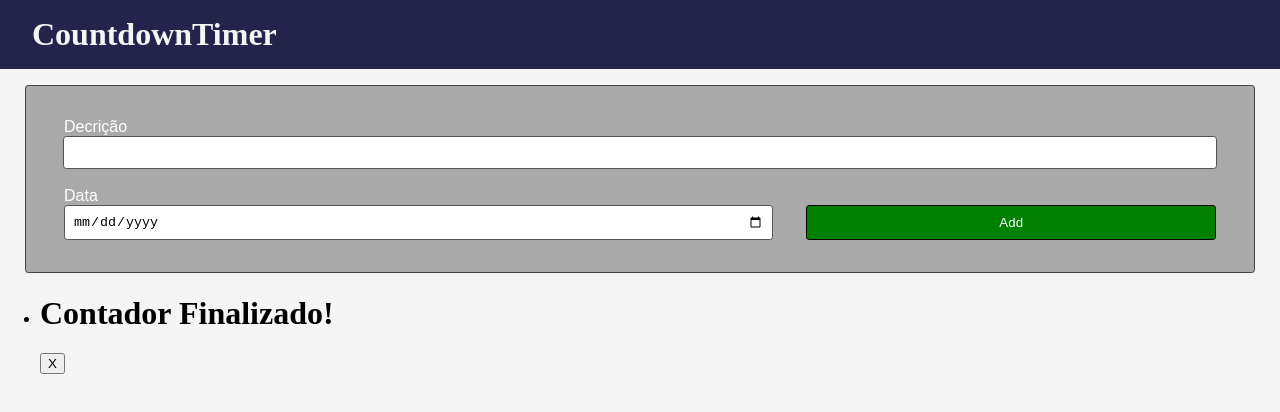
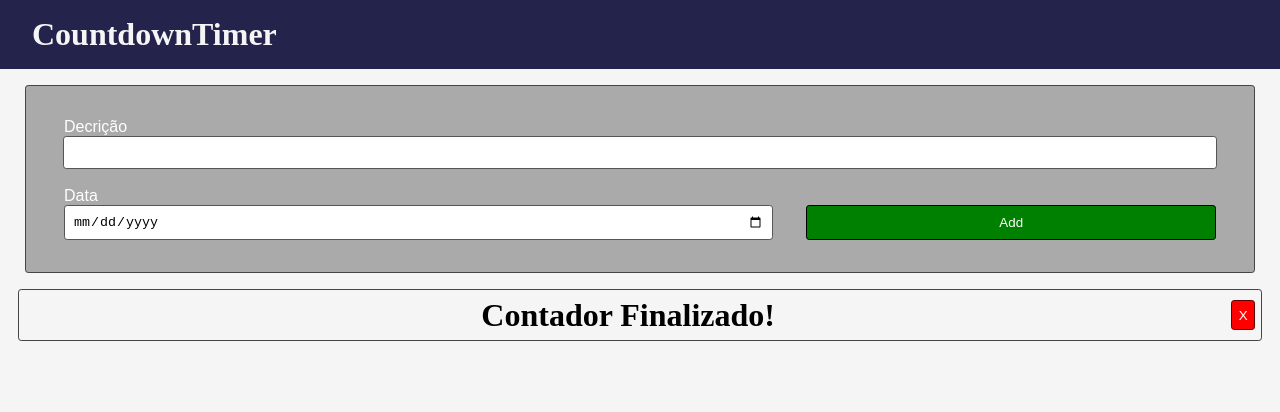
Before and after one commit to LeoniTeixeira/countdown-timer, a React (Create React App) app: page / in a window 1280 px wide. Both pictures are taken after typing "2020-01-15" into the empty fields and a click on the button "Add". Shown: the top 412 px of the page. Built offline with nearby package versions, Linux system fonts and the light colour scheme.

Commit message:
conclusao do estilo

```diff
--- a/src/components/InputBox/InputBox.jsx
+++ b/src/components/InputBox/InputBox.jsx
@@ -1,4 +1,4 @@
-import React, { useState, useEffect } from 'react';
+import React, { useState } from 'react';
 
 import './InputBox.css'
 
@@ -23,8 +23,6 @@ function InputBox(props) {
     console.log(e.target.value)
   }
 
-  // useEffect(() => {date;}, [date])
-
   return (
     <>
       <div className='container'>
@@ -34,7 +32,7 @@ function InputBox(props) {
         <label htmlFor='date'>Data</label>
         <div className='row'>
           <input onChange={listenDate} value={date} className='input-date' type="date" id='date'/>
-          <button type='submit' onClick={newTimer} className='add-btn'>Add</button>
+          <button onClick={newTimer} className='add-btn'>Add</button>
         </div>
       </div>
     </>
--- /dev/null
+++ b/src/components/ListTimerItem/ListTimerItem.css
@@ -0,0 +1,7 @@
+.list-style{
+    margin: 0;
+    padding: 0;
+    list-style: none;
+    width: 98vw;
+    margin: auto;
+}
--- a/src/components/ListTimerItem/ListTimerItem.jsx
+++ b/src/components/ListTimerItem/ListTimerItem.jsx
@@ -1,11 +1,11 @@
 import React from 'react';
 import TimerItem from '../TimerItem/TimerItem';
 
-// import { Container } from './styles';
+import './ListTimerItem.css'
 
 function ListTimerItem(props) {
   return (
-    <ul>
+    <ul className='list-style'>
       {props.list.map((timer) => <TimerItem key={timer.id} {...timer}
                                             handleDelete={props.handleDelete}/>)}
       {console.log(props.list)}
--- /dev/null
+++ b/src/components/TimerItem/TimerItem.css
@@ -0,0 +1,29 @@
+.dp-flex{
+    display: flex;
+    align-items: center;
+    justify-content: space-between;
+    flex-wrap: wrap;
+    border-radius: 0.2rem;
+    border: 1px solid #444;
+    padding: 0.4rem;
+    margin: 0.3rem;
+}
+
+.btn-del{
+    color: white;
+    background: red;
+    padding: 0.4rem;
+    border-radius: 0.2rem;
+    border: 1px solid rgb(90, 3, 3);
+}
+
+.btn-del:hover{
+    color: whitesmoke;
+    background: rgb(187, 7, 7);
+    border-radius: 0.2rem;
+    border: 1px solid rgb(90, 3, 3);
+}
+
+.mg-0{
+    margin: 0;
+}
--- a/src/components/TimerItem/TimerItem.jsx
+++ b/src/components/TimerItem/TimerItem.jsx
@@ -1,4 +1,6 @@
 import React, { useState, useEffect } from 'react';
+import './TimerItem.css'
+
 
 function TimerItem(props) {
   function calculateTimeLeft()  {
@@ -38,9 +40,10 @@ function TimerItem(props) {
   });
 
   return (
-    <li>
-      <h1> { props.description } {timerComponents.length ? timerComponents : "Contador Finalizado!"}  </h1>
-      <button onClick={() => props.handleDelete(props.id)}>X</button>
+    <li className='dp-flex'>
+      <h1 className='mg-0'> { props.description } </h1>
+      <h1 className='mg-0'> {timerComponents.length ? timerComponents : "Contador Finalizado!"} </h1>
+      <button className='btn-del' onClick={() => props.handleDelete(props.id)}>X</button>
     </li>
   )
 }
```
